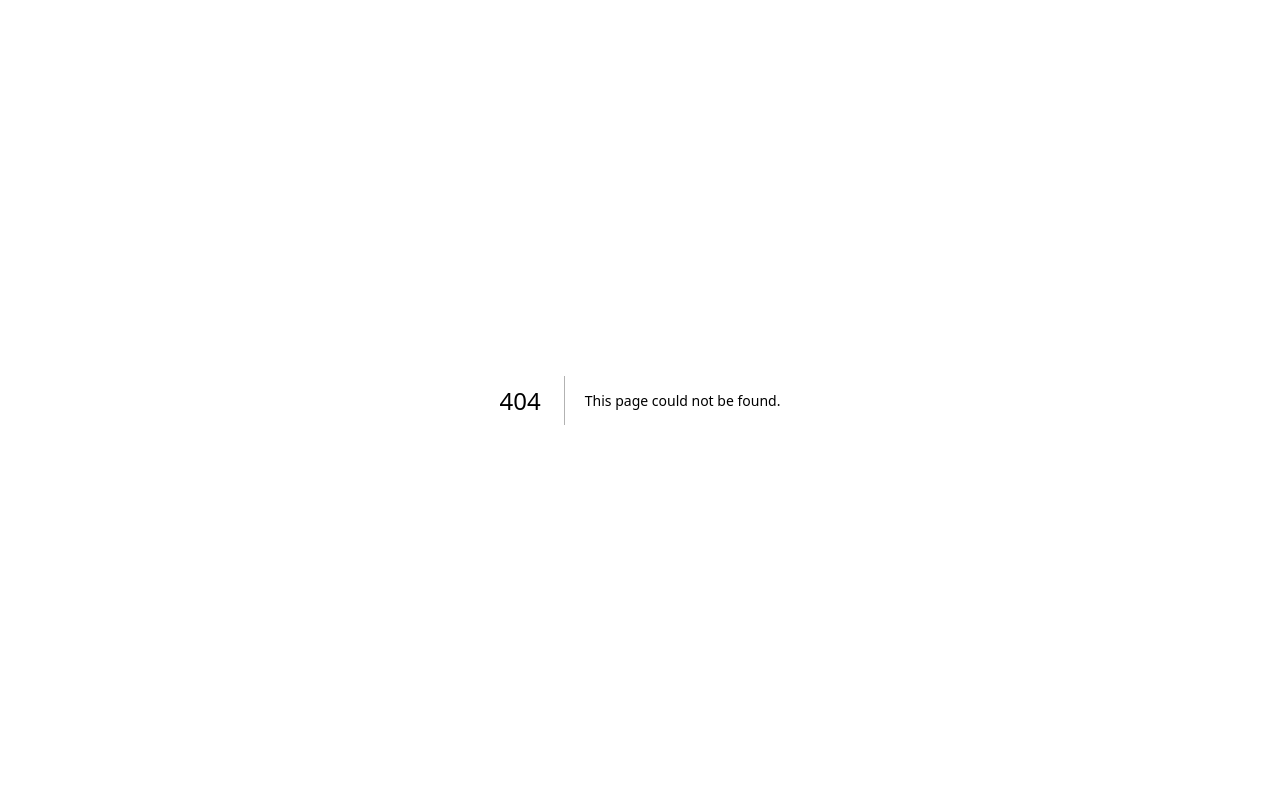
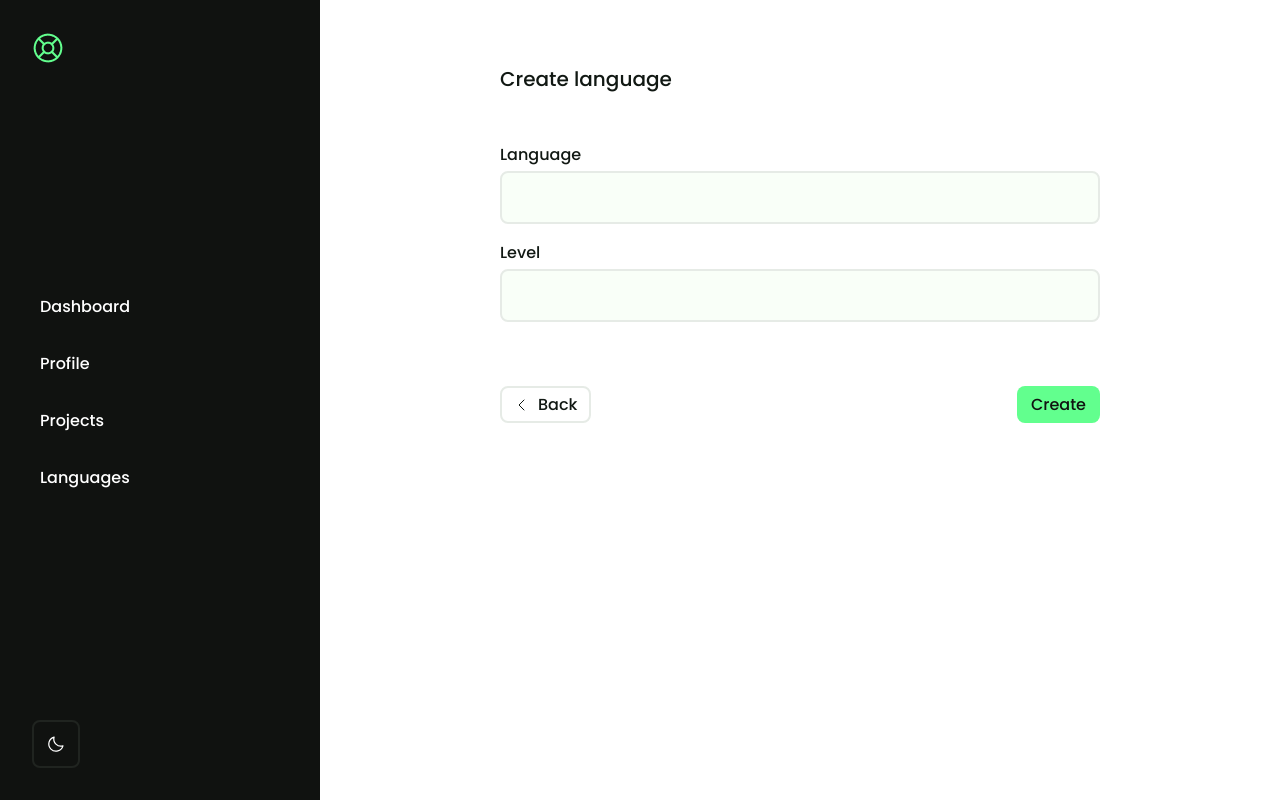
Before and after one commit to RodrigoTRS/portfolio, a Next.js app: page /dashboard/languages/create in a window 1280 px wide. Before the commit this address had no page. Built offline with nearby package versions, Linux system fonts and the light colour scheme.

Commit message:
adding languages admin functionalities

```diff
--- /dev/null
+++ b/src/app/(admin)/dashboard/languages/create/page.tsx
@@ -0,0 +1,92 @@
+"use client"
+
+import { Button } from "@/ui/Button";
+import { Input } from "@/ui/Input";
+
+import { CaretLeft } from "phosphor-react";
+import { InputWrapper, ShortContainer } from "../../styles";
+
+import { useRouter } from "next/navigation";
+
+import { z } from "zod";
+import { zodResolver } from "@hookform/resolvers/zod";
+import { useForm } from "react-hook-form";
+
+import { api } from "@/lib/axios";
+import { CreateLanguageForm, CreateLanguageHeader } from "./styles";
+import { CreateProjectFooter } from "../../projects/create/styles";
+
+const createLanguageFormSchema = z.object({
+    title: z.string(),
+    level: z.string()
+})
+
+type CreateLanguageFormData = z.infer<typeof createLanguageFormSchema>
+
+export default function Create() {
+
+    const router = useRouter()
+
+    const { register, handleSubmit, reset, formState: {
+        isSubmitting
+    }} = useForm<CreateLanguageFormData>({
+        resolver: zodResolver(createLanguageFormSchema)
+    })
+
+    async function handleCreateNewProject(data: CreateLanguageFormData) {
+        try {
+            await api.post("/languages", {
+                title: data.title,
+                level: data.level,
+            })
+            reset();
+            router.push("/dashboard/languages")
+        } catch (err) {
+            console.log(err)
+        }
+    }
+
+    return (
+        <ShortContainer>
+            <CreateLanguageHeader>
+                <h1>Create language</h1>
+            </CreateLanguageHeader>
+
+            <CreateLanguageForm onSubmit={handleSubmit(handleCreateNewProject)}>
+                    <InputWrapper>
+                        <label>Language</label>
+                        <Input
+                            type="text"
+                            {...register("title")}
+                        />
+                    </InputWrapper>
+                    <InputWrapper>
+                        <label>Level</label>
+                        <Input
+                            type="text"
+                            {...register("level")}
+                        />
+                    </InputWrapper>
+                <CreateProjectFooter>
+                    <Button
+                        variant="secondary"
+                        size="sm"
+                        type="button"
+                        onClick={() => router.push("/dashboard/languages")}
+                    >
+                        <CaretLeft size={16}/>
+                        Back
+                    </Button>
+                    <Button
+                        variant="primary"
+                        size="sm"
+                        type="submit"
+                        disabled={isSubmitting}
+                    >
+                        Create
+                    </Button>
+                </CreateProjectFooter>
+            </CreateLanguageForm>
+        </ShortContainer>
+    )
+}
--- /dev/null
+++ b/src/app/(admin)/dashboard/languages/create/styles.ts
@@ -0,0 +1,33 @@
+"use client";
+
+import styled from "styled-components";
+
+export const CreateLanguageHeader = styled.header`
+  display: flex;
+  align-items: center;
+  justify-content: space-between;
+
+  width: 100%;
+
+  h1 {
+    font-size: 1.25rem;
+    font-weight: 500;
+    color: ${(props) => props.theme["foreground-900"]};
+  }
+`;
+
+export const CreateLanguageFooter = styled.footer`
+  display: flex;
+  align-items: center;
+  justify-content: space-between;
+
+  width: 100%;
+
+  margin: 3rem auto;
+`;
+
+export const CreateLanguageForm = styled.form`
+  display: flex;
+  flex-direction: column;
+  gap: 1rem;
+`;
--- /dev/null
+++ b/src/app/(admin)/dashboard/languages/styles.ts
@@ -0,0 +1,24 @@
+"use client";
+
+import { styled } from "styled-components";
+
+export const LanguagesContainer = styled.div`
+  display: flex;
+  flex-direction: column;
+  gap: 1rem;
+  width: 100%;
+`;
+
+export const LanguagesHeader = styled.header`
+  display: flex;
+  align-items: center;
+  justify-content: space-between;
+
+  width: 100%;
+
+  h1 {
+    font-size: 1.25rem;
+    font-weight: 500;
+    color: ${(props) => props.theme["foreground-900"]};
+  }
+`;
--- a/src/app/(admin)/dashboard/projects/page.tsx
+++ b/src/app/(admin)/dashboard/projects/page.tsx
@@ -7,7 +7,6 @@ import { useProjectStore } from "@/store/projectStore";
 import { useEffect, useState } from "react";
 import { ActionsTable } from "../../components/ActionsTable";
 import { Pagination } from "@/components/Pagination";
-import { api } from "@/lib/axios";
 import * as Dialog from "@radix-ui/react-dialog";
 
 
```
Also changed, not shown: src/app/(admin)/dashboard/languages/page.tsx (+74 -1 lines), src/app/(portfolio)/curriculum/page.tsx (+7 -1 lines), src/store/curriculumStore.ts (+16 -6 lines), src/store/projectStore.ts (+9 -5 lines).
